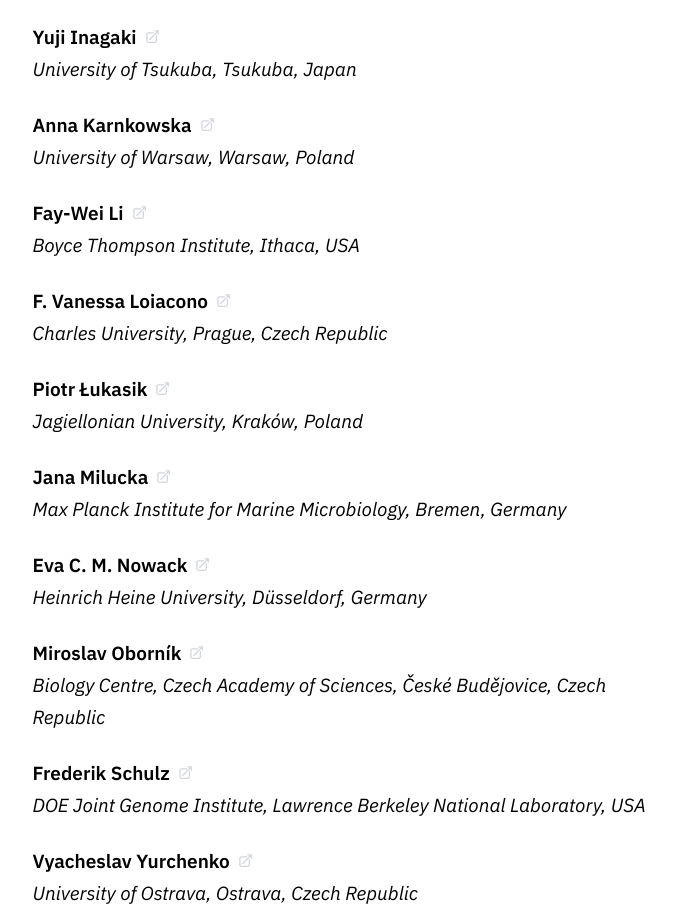
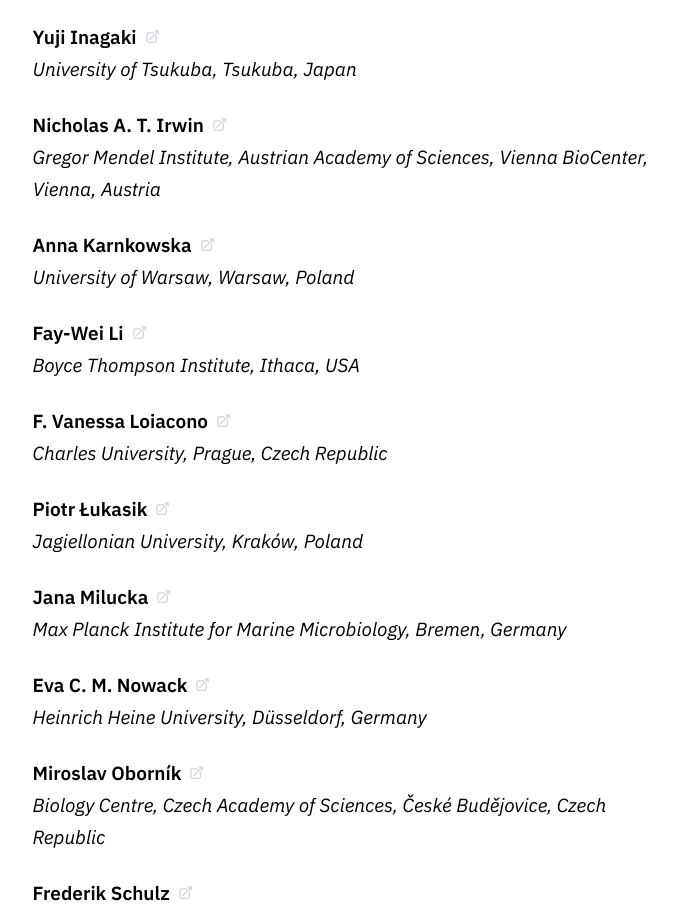
Before and after one commit to ExpertTrout9232/ise-ostrava-2026, a website: page src/index.html in a window 1280 px wide. Shown: the part 2290-3199 px from the top of the page, without its empty margins (280-957 px from the left). Drawn offline with Linux system fonts and the light colour scheme.

Commit message:
feat: add confirmed speaker

```diff
--- a/src/index.html
+++ b/src/index.html
@@ -365,6 +365,34 @@
               <li>
                 <a
                   class="group inline-flex items-center gap-2 text-[19px]/[32px] font-semibold"
+                  href="https://www.oeaw.ac.at/gmi/research/research-groups/nick-irwin"
+                  target="_blank"
+                  rel="noopener noreferrer"
+                >
+                  <span>Nicholas A. T. Irwin</span>
+                  <svg
+                    class="h-[0.8em] w-[0.8em] text-gray-300 transition-colors group-hover:text-black"
+                    xmlns="http://www.w3.org/2000/svg"
+                    fill="none"
+                    viewBox="0 0 24 24"
+                    stroke-width="2"
+                    stroke="currentColor"
+                  >
+                    <path
+                      stroke-linecap="round"
+                      stroke-linejoin="round"
+                      d="M13.5 6H5.25A2.25 2.25 0 0 0 3 8.25v10.5A2.25 2.25 0 0 0 5.25 21h10.5A2.25 2.25 0 0 0 18 18.75V10.5m-10.5 6L21 3m0 0h-5.25M21 3v5.25"
+                    />
+                  </svg>
+                </a>
+                <p class="text-[19px]/[32px] italic">
+                  Gregor Mendel Institute, Austrian Academy of Sciences, Vienna BioCenter, Vienna, Austria
+                </p>
+              </li>
+
+              <li>
+                <a
+                  class="group inline-flex items-center gap-2 text-[19px]/[32px] font-semibold"
                   href="https://ibe.biol.uw.edu.pl/en/people/karnkowska/"
                   target="_blank"
                   rel="noopener noreferrer"
```
